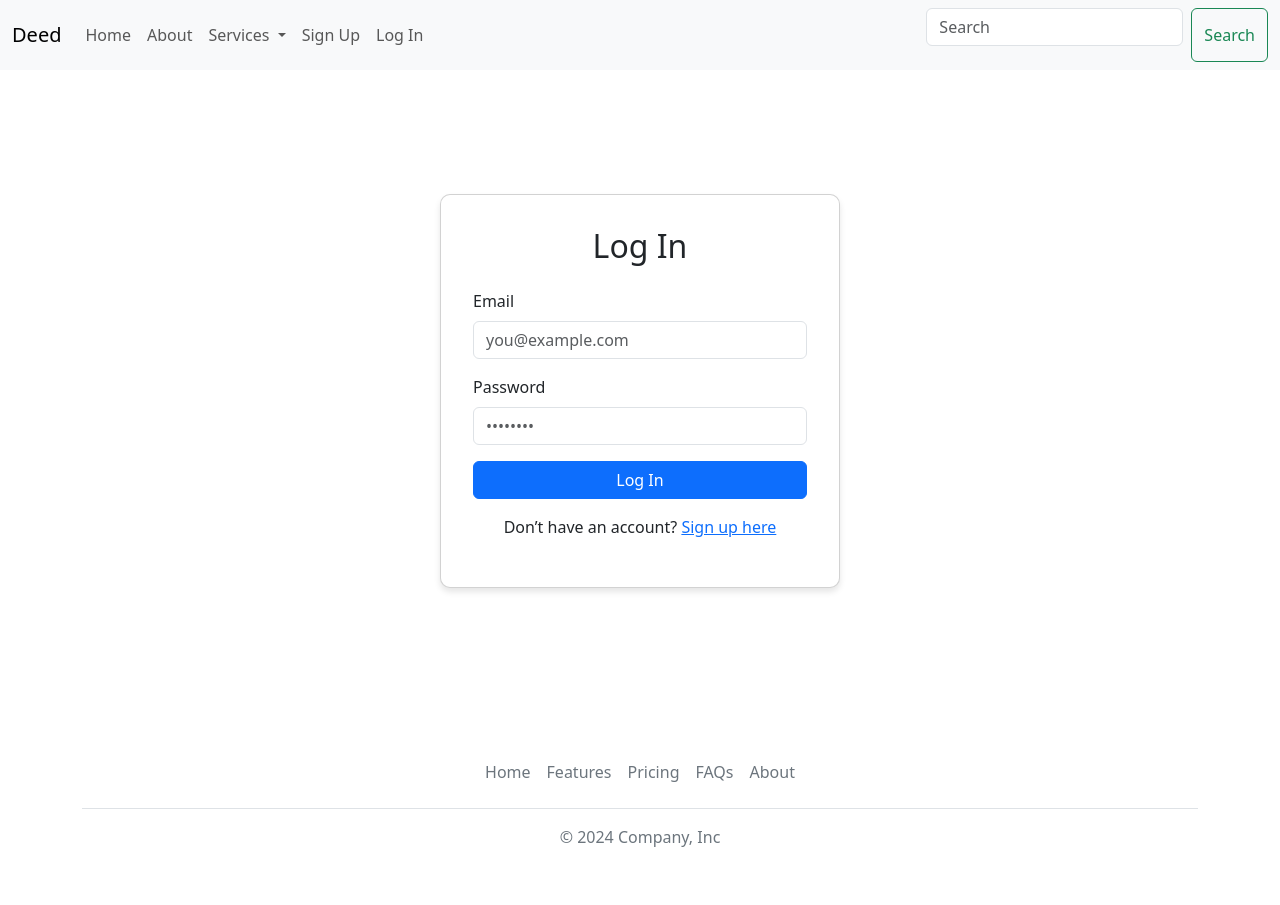
After one commit to iqbalkhosti/deed-finance, a Flask app: page /login in a window 1280 px wide. The commit adds this page. Run offline with Flask 3, Linux system fonts and the light colour scheme.

Commit message:
Login finished

```diff
--- a/app.py
+++ b/app.py
@@ -1,10 +1,10 @@
-from flask import Flask, render_template, flash, redirect, url_for
+from flask import Flask, render_template, flash, redirect, url_for, request
 from fin_database import Session, engine,Client
 
 
 from sqlalchemy import create_engine, text
 from flask_bcrypt import Bcrypt
-from forms import SignupForm
+from forms import SignupForm, LoginForm
 
 
 
@@ -80,7 +80,31 @@ def signup():
     return render_template("signup.html", form=form)
 
 
+@app.route("/login", methods=["GET", "POST"])
+def login():
+    form = LoginForm()
+    if form.validate_on_submit():
+        with Session(bind=engine) as session:
+            client = session.query(Client).filter_by(email=form.email.data).first()
 
+        # Case 1: user exists AND password matches
+        if client and bcrypt.check_password_hash(client.password, form.password.data):
+            flash("Login successful!", "success")
+            return redirect(url_for('index'))
+
+        # Case 2: email not found
+        if not client:
+            flash("Email not found. Please sign up.", "danger")
+        # Case 3: password wrong
+        else:
+            flash("Incorrect password. Please try again.", "danger")
+
+    elif request.method == "POST":
+        # debug helper
+        app.logger.debug("Login form errors: %s", form.errors)
+        flash(f"Form errors: {form.errors}", "warning")
+
+    return render_template("login.html", form=form)
 
 
 
--- a/forms.py
+++ b/forms.py
@@ -3,6 +3,8 @@ from wtforms import StringField, PasswordField, SubmitField, IntegerField
 from wtforms.validators import (DataRequired, Email, Length, EqualTo)
 
 class SignupForm(FlaskForm):
+
+
 
     first_name = StringField(
 
@@ -29,3 +31,14 @@ class SignupForm(FlaskForm):
 
     submit = SubmitField(
         "Sign Up")
+
+class LoginForm(FlaskForm):
+        email = StringField(
+            "Email",
+            validators=[DataRequired(), Email(message="Please enter a valid email address.")]
+        )
+        password = PasswordField(
+            "Password",
+            validators=[DataRequired(), Length(min=8, max=256, message="Password must be more than 8 characters.")]
+        )
+        submit = SubmitField("Login")
--- a/templates/base.html
+++ b/templates/base.html
@@ -5,9 +5,9 @@
   <meta name="viewport" content="width=device-width, initial-scale=1">
   <title>{% block title %}Default{% endblock %} – Deed Leisure</title>
   <link
-    href="https://cdn.jsdelivr.net/npm/bootstrap@5.3.3/dist/css/bootstrap.min.css"
+  href="https://cdn.jsdelivr.net/npm/bootstrap@5.3.7/dist/css/bootstrap.min.css"
   rel="stylesheet"
-    integrity="sha384-QWTKZyjpPEjISv5WaRU9OFeRpok6YctnYmDr5pNlyT2bRjXh0JMhjY6hW+ALEwIH"
+  integrity="sha384-LN+7fdVzj6u52u30Kp6M/trliBMCMKTyK833zpbD+pXdCLuTusPj697FH4R/5mcr"
   crossorigin="anonymous"
 >
 </head>
@@ -20,10 +20,13 @@
 
   {% include "footer.html" %}
 
+
 <script
-    src="https://cdn.jsdelivr.net/npm/bootstrap@5.3.3/dist/js/bootstrap.bundle.min.js"
-    integrity="sha384-kenU1KFdBIe4zVF0s0G1M5b4hcpxyD9F7jL+9O+yyHCNg5/sJWJW6fAdBIe6VpD5"
+  src="https://cdn.jsdelivr.net/npm/bootstrap@5.3.7/dist/js/bootstrap.bundle.min.js"
+  integrity="sha384-ndDqU0Gzau9qJ1lfW4pNLlhNTkCfHzAVBReH9diLvGRem5+R9g2FzA8ZGN954O5Q"
   crossorigin="anonymous"
 ></script>
+
+
 </body>
 </html>
--- a/templates/footer.html
+++ b/templates/footer.html
@@ -11,4 +11,9 @@
   </footer>
 </div>
 
-<script src="{{ url_for('static', filename='bootstrap.bundle.min.js') }}"></script>
+
+<script
+  src="https://cdn.jsdelivr.net/npm/bootstrap@5.3.7/dist/js/bootstrap.bundle.min.js"
+  integrity="sha384-ndDqU0Gzau9qJ1lfW4pNLlhNTkCfHzAVBReH9diLvGRem5+R9g2FzA8ZGN954O5Q"
+  crossorigin="anonymous"
+></script>
--- /dev/null
+++ b/templates/login.html
@@ -0,0 +1,71 @@
+{% extends "base.html" %}
+
+{% block title %}Log In{% endblock %}
+
+{% block content %}
+<style>
+  .auth-container {
+    max-width: 400px;
+    margin: 100px auto;
+  }
+  .card {
+    padding: 2rem;
+    border-radius: 10px;
+    box-shadow: 0 4px 6px rgba(0,0,0,0.1);
+  }
+  .form-control {
+    margin-bottom: 1rem;
+  }
+  .auth-footer {
+    text-align: center;
+    margin-top: 1rem;
+  }
+</style>
+
+<div class="auth-container">
+  <div class="card">
+    <h2 class="mb-4 text-center">Log In</h2>
+    <form method="POST" action="{{ url_for('login') }}">
+        {{ form.hidden_tag() }}
+
+        <div class="mb-3">
+          {{ form.email.label(class="form-label") }}
+          {{ form.email(class="form-control", id="inputEmail", placeholder="you@example.com") }}
+        </div>
+
+        <div class="mb-3">
+          {{ form.password.label(class="form-label") }}
+          {{ form.password(class="form-control", id="inputPassword", placeholder="••••••••") }}
+        </div>
+
+        <button type="submit" class="btn btn-primary w-100">Log In</button>
+      </form>
+
+
+    {% with messages = get_flashed_messages(with_categories=true) %}
+  {% if messages %}
+    {% for category, message in messages %}
+      <div class="alert alert-{{ category }} alert-dismissible fade show" role="alert">
+        {{ message }}
+        <button type="button" class="btn-close" data-bs-dismiss="alert" aria-label="Close"></button>
+      </div>
+    {% endfor %}
+  {% endif %}
+{% endwith %}
+
+        {% if error %}
+        <div class="alert alert-danger" role="alert">
+            {{ error }}
+        </div>
+        {% endif %}
+    <div class="auth-footer">
+      <p>
+        Don’t have an account?
+        <a href="{{ url_for('signup') }}">Sign up here</a>
+      </p>
+    </div>
+  </div>
+</div>
+
+
+{% endblock %}
--- a/templates/navbar.html
+++ b/templates/navbar.html
@@ -29,7 +29,7 @@
           <a class="nav-link{% if request.endpoint == 'signup' %} active{% endif %}" href="{{ url_for('signup') }}">Sign Up</a>
         </li>
         <li class="nav-item">
-          <a class="nav-link" href="{{ url_for('index') }}">Log In</a>
+          <a class="nav-link" href="{{ url_for('login') }}">Log In</a>
         </li>
       </ul>
       <form class="d-flex" role="search" >
```
Also changed, not shown: clients.db. Lines whose indentation alone changed are shown as unchanged.
